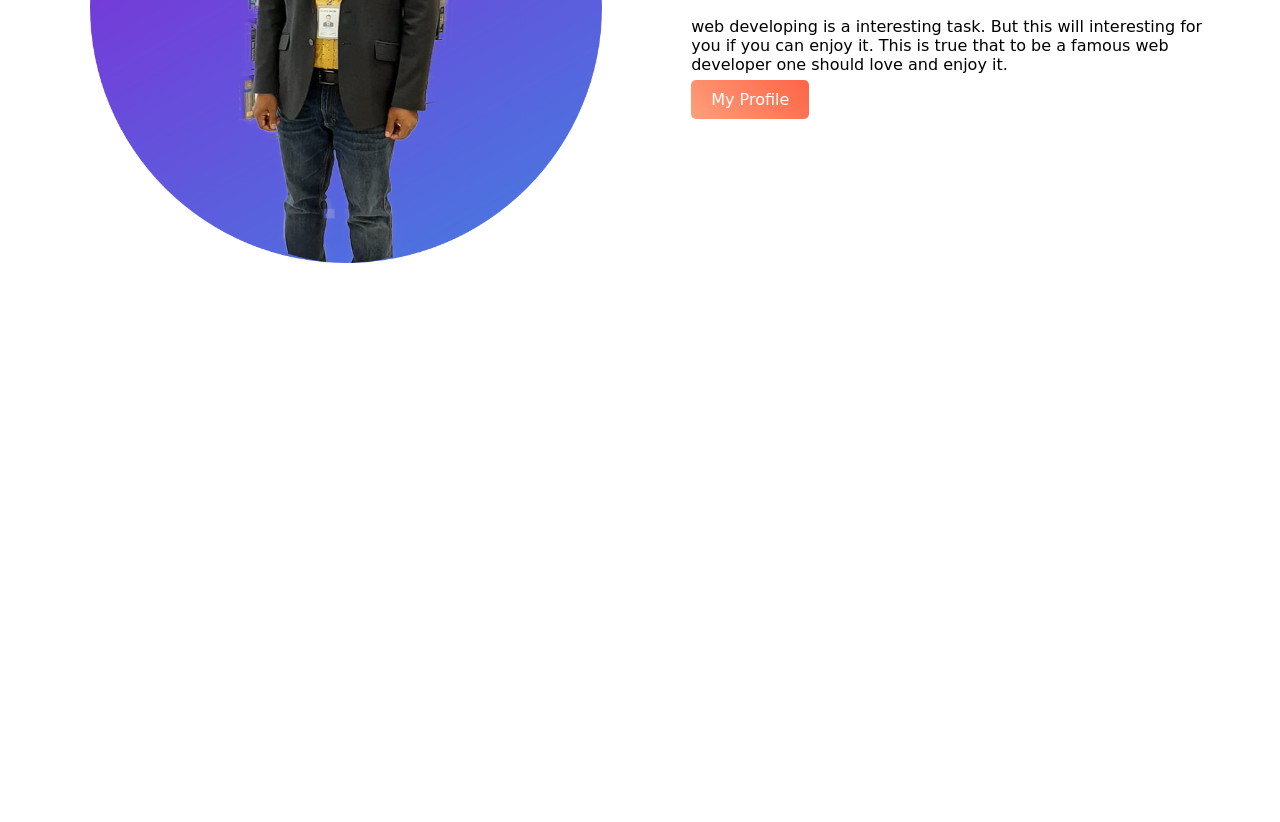
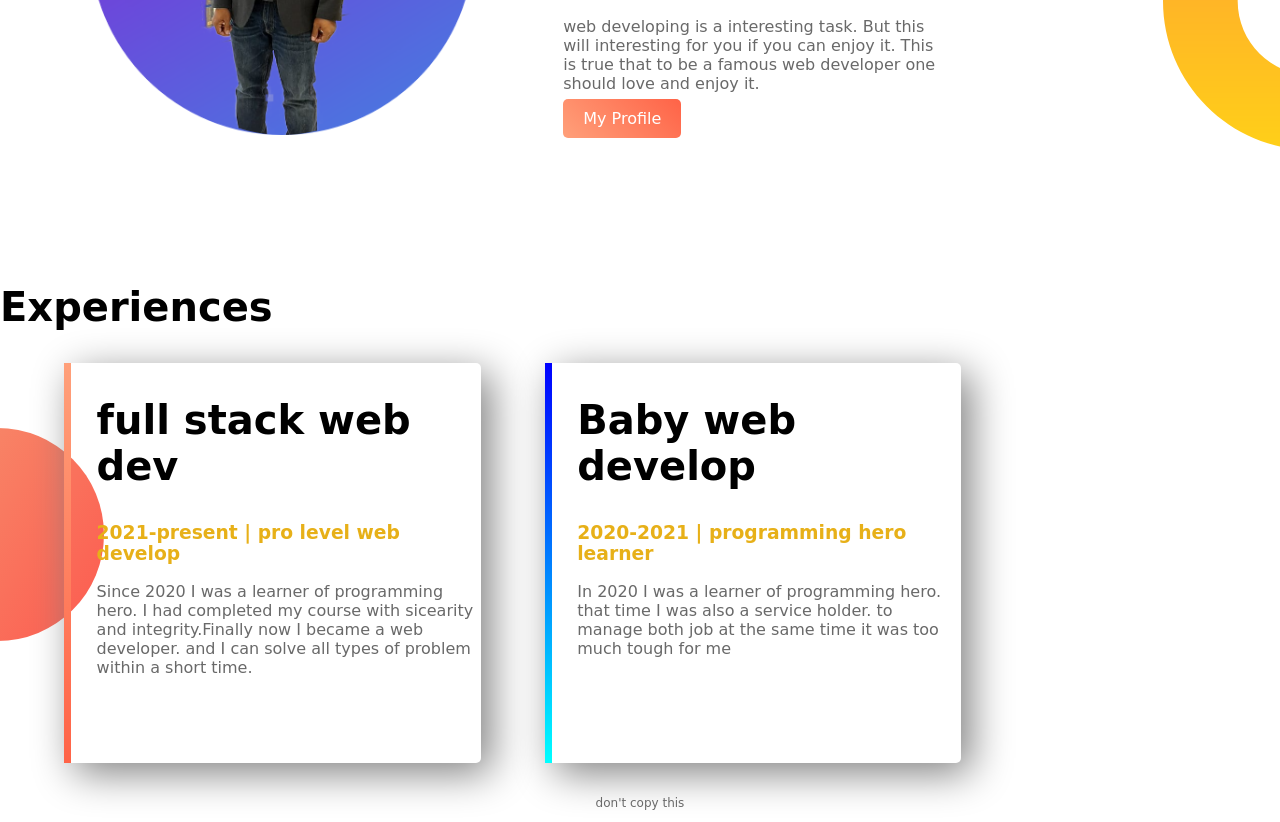
Before and after one commit to bijoydasbd/web-protfolio, a plain HTML site: page images/index.html in a window 1280 px wide. Shown: the part 749-1571 px from the top of the page. Before the commit the page ends 1016 px from the top, so only its background shows below. Drawn offline with Linux system fonts and the light colour scheme; a web font is replaced by a local one.

Commit message:
fipnal job

```diff
--- a/images/index.html
+++ b/images/index.html
@@ -13,7 +13,7 @@
     <section class="top-banner">
         <div class="half-width">
             <h1>Welcome To</h1>
-            <h1><span class="name-self">Bijoy Das's</span> web world</h1>
+            <h1><span class="orange-heighlight">Bijoy Das's</span> web world</h1>
             <h3>world class professional web developer</h3>
             <p>I want to be a web developer. Professional I am a banker. But I want to be a developer because I want to lead an independent and luxurious life. One other hand as a developer i hope it is possible to be a part of multinational company.</p>
             <a class="link-button" target="_blank" href="https://www.facebook.com/bijoy.das.313">HIRE ME</a>
@@ -36,6 +36,24 @@
         </div>
 
     </section>
+    <section class="experience-area">
+        <h2>Experiences</h2>
+        <div id="full-stack" class="half-width single-experiences">
+            <h2>full stack web dev</h2>
+            <h3 class="orange-heighlight">2021-present | pro level web develop</h3>
+            <p> Since 2020 I was a learner of programming hero. I had completed my course with sicearity and integrity.Finally now I became a web developer. and I can solve all types of problem within a short time.
+            </p>
+        </div>
+        <div id="baby-stack" class="half-width single-experiences">
+            <h2>Baby web develop</h2>
+            <h3 class="orange-heighlight">2020-2021 | programming hero learner</h3>
+            <p>In 2020 I was a learner of programming hero. that time I was also a service holder. to manage both job at the same time it was too much tough for me</p>
+        </div>
+
+    </section>
+    <footer>
+        <p>don't copy this</p>
+    </footer>
 
 
 </body>
--- a/images/style.css
+++ b/images/style.css
@@ -8,11 +8,11 @@ h1{
 h2{
     font-size: 40px;
 }
-.name-self{
+.orange-heighlight{
     color:rgb(231, 176, 24);
 }
 .half-width{
-    width:40%;
+    width:30%;
     Float:left;
     margin-left: 5%;
     padding-left: 2%;
@@ -26,7 +26,7 @@ h2{
 }
 section{
     height: 500px;
-    padding: bottom 150;
+    padding: bottom 140;
 }
 .link-button{
     text-decoration: none;
@@ -36,8 +36,36 @@ section{
     color: white;
     font: 700;
 }
-.drem-area{
+.dream-area{
     background-image: url(Images/dream-bg.png);
     background-repeat: no-repeat;
     background-position: right;
 }
+p{
+    color:dimgray;
+}
+.single-experiences{
+    box-shadow: 10px 10px 40px gray;
+    border-radius: 5px;
+    height: 80%;
+}
+.experience-area{
+    background-image: url(Images/exp-bg.png);
+    background-repeat: no-repeat;
+    background-position: left;
+}
+#full-stack{
+    border-left: 7px solid;
+    border-image: linear-gradient(180deg, lightsalmon, tomato);
+    border-image-slice: 1;
+
+}
+#baby-stack{
+    border-left: 7px solid;
+    border-image: linear-gradient(180deg, blue, cyan);
+    border-image-slice: 1;
+}
+footer p{
+    text-align: center;
+    font-size: 12px;
+}
```
